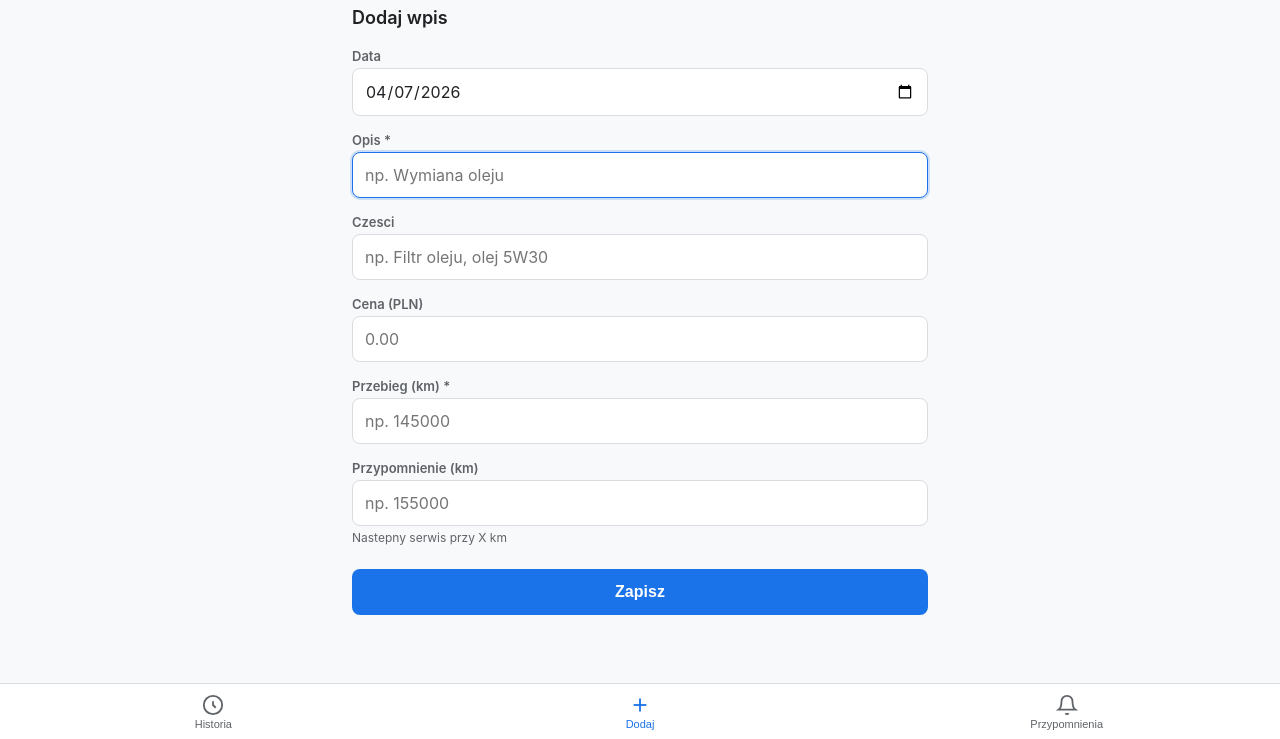
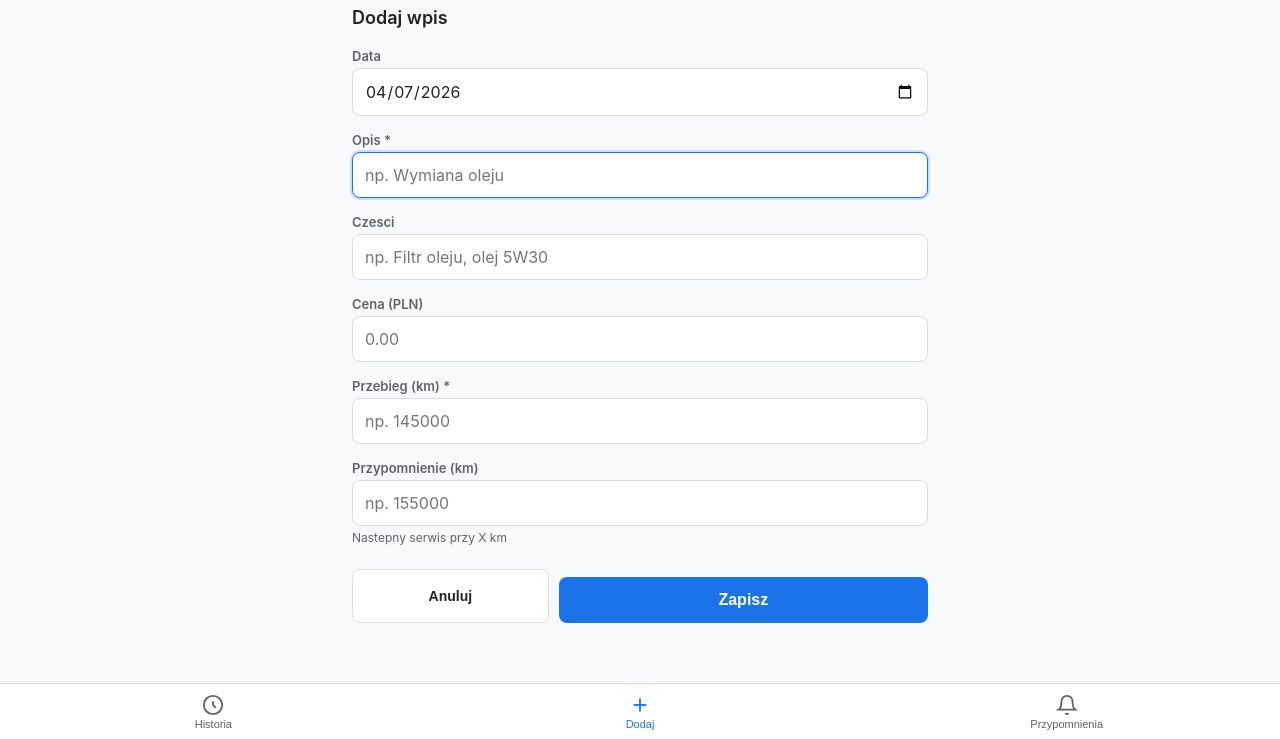
Before and after one commit to mateusz-jakubiec/samochod, a plain HTML site: page index.html in a window 1280 px wide. Both pictures are taken after a click on the button "Dodaj". Shown: the part 61-800 px from the top of the page. Drawn offline with Linux system fonts and the light colour scheme.

Commit message:
Dodaj przycisk Anuluj w formularzu, popraw odswiezanie cache
- Przycisk Anuluj w trybie dodawania i edycji wraca do historii
- Przyciski Anuluj/Zapisz ulozone obok siebie
- Bump cache do v3 zeby wymusic aktualizacje na telefonie

Co-Authored-By: Claude Sonnet 4.6 <noreply@anthropic.com>

```diff
--- a/app.js
+++ b/app.js
@@ -198,6 +198,11 @@ function resetForm() {
     document.getElementById('form-submit-btn').textContent = 'Zapisz';
 }
 
+function cancelForm() {
+    resetForm();
+    showView('history');
+}
+
 // --- Delete ---
 function openDeleteDialog(id) {
     deleteTargetId = id;
--- a/index.html
+++ b/index.html
@@ -81,7 +81,10 @@
                 <input type="number" id="entry-reminder" inputmode="numeric" min="0" placeholder="np. 155000">
                 <span class="helper">Nastepny serwis przy X km</span>
             </div>
-            <button type="submit" id="form-submit-btn" class="btn-primary">Zapisz</button>
+            <div class="form-buttons">
+                <button type="button" class="btn-secondary" onclick="cancelForm()">Anuluj</button>
+                <button type="submit" id="form-submit-btn" class="btn-primary">Zapisz</button>
+            </div>
         </form>
     </main>
 
--- a/style.css
+++ b/style.css
@@ -316,6 +316,20 @@ body {
     color: var(--text-secondary);
 }
 
+.form-buttons {
+    display: flex;
+    gap: 10px;
+    margin-top: 8px;
+}
+
+.form-buttons .btn-primary {
+    flex: 2;
+}
+
+.form-buttons .btn-secondary {
+    flex: 1;
+}
+
 .btn-primary {
     background: var(--primary);
     color: white;
--- a/sw.js
+++ b/sw.js
@@ -1,5 +1,5 @@
 // Zmień tę wersję przy każdym deployu żeby wymusić odświeżenie cache
-const CACHE_VERSION = 'v2';
+const CACHE_VERSION = 'v3';
 const CACHE_NAME = `serwis-auta-${CACHE_VERSION}`;
 const ASSETS = [
     './',
```
